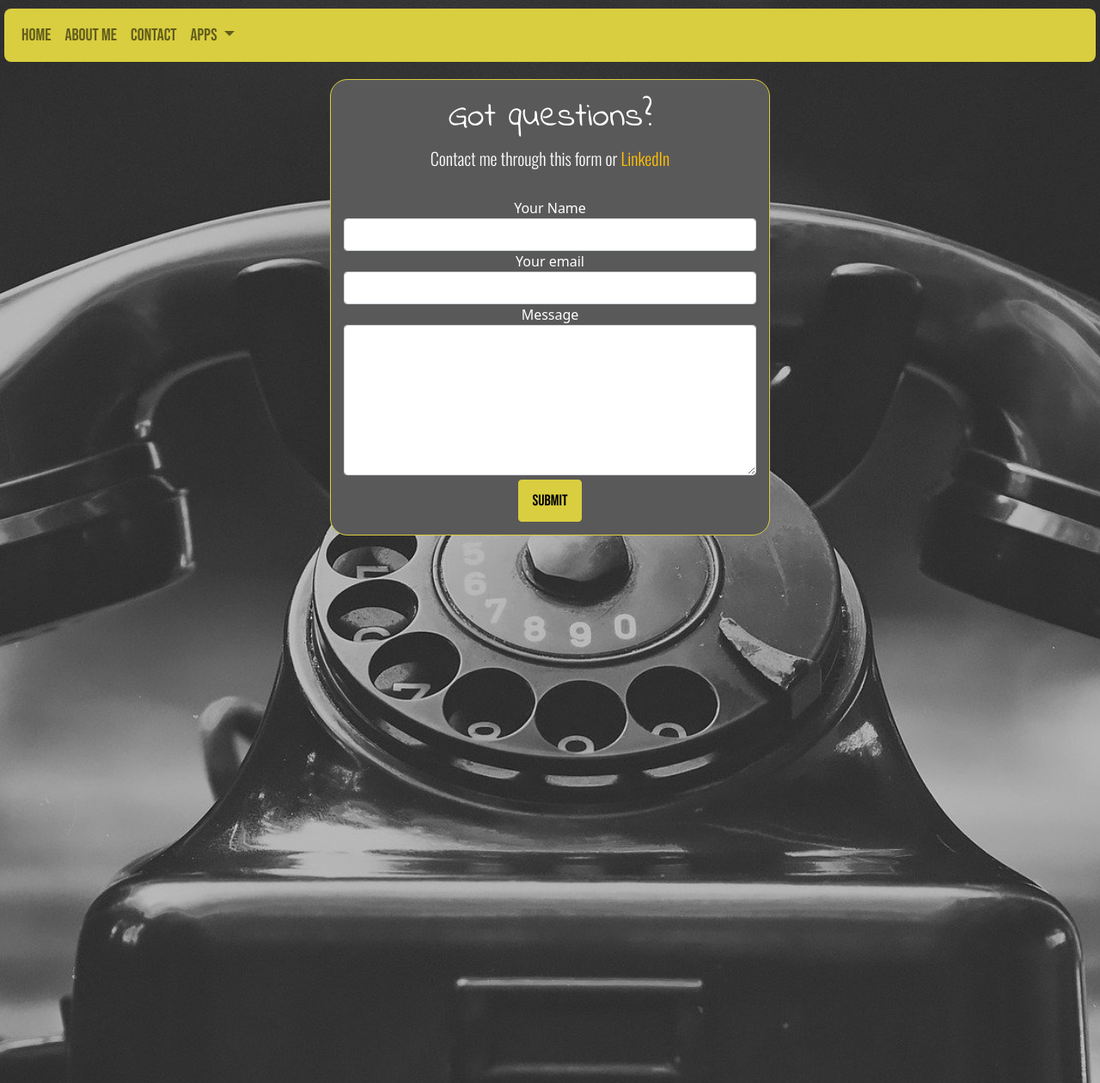
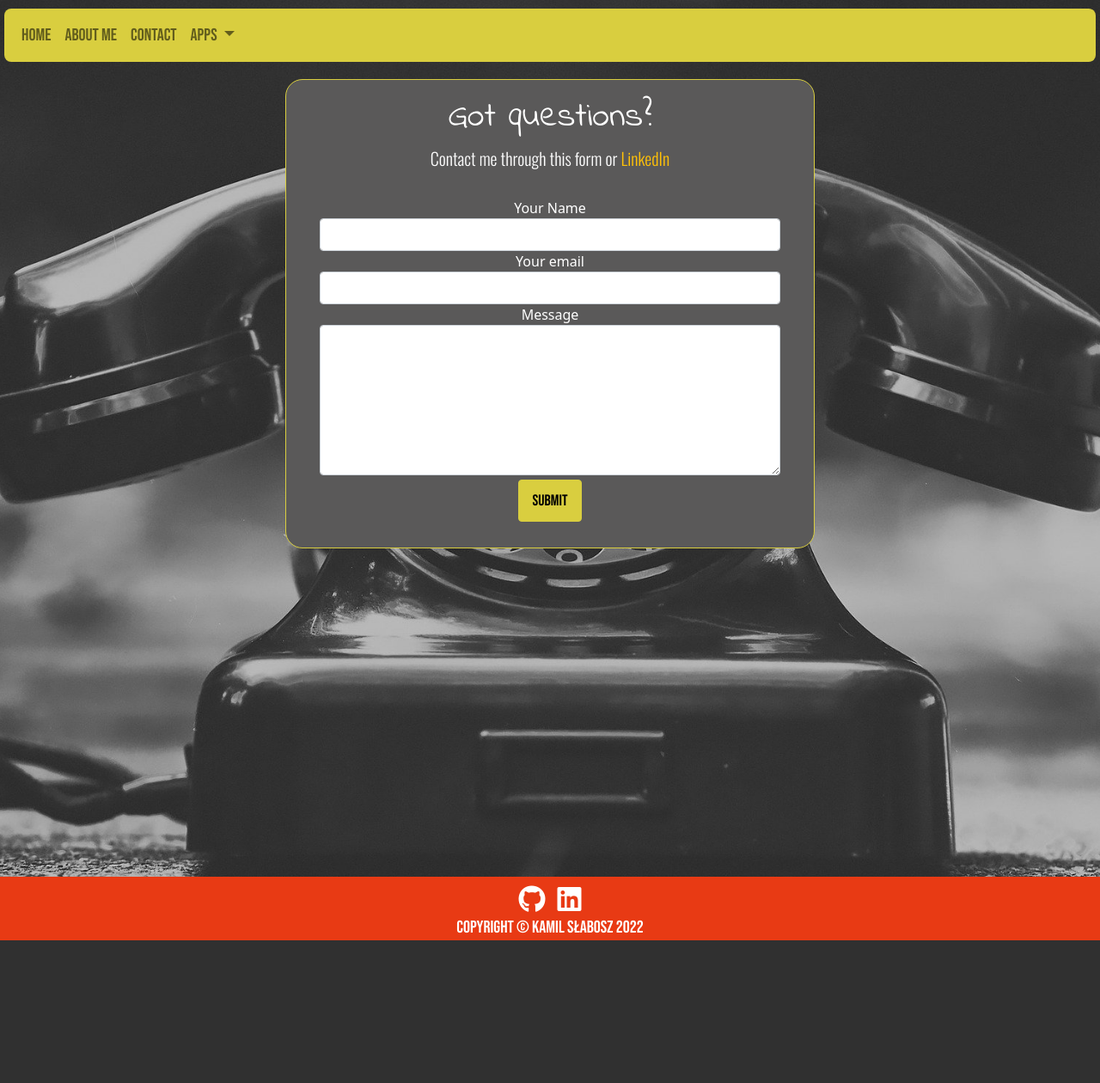
Before and after one commit to kamilslabosz/Tabletop-Group, a Flask app: page /contact-me in a window 1280 px wide. Shown: the top 1260 px of the page at 86% size. After the commit the page ends 1094 px from the top, so only its background shows below. Run offline with Flask 2, Linux system fonts and the light colour scheme; some libraries are stand-ins or nearby versions.

Commit message:
Small design changes css changes picture resizing

```diff
--- a/main.py
+++ b/main.py
@@ -19,7 +19,7 @@ app.config["SESSION_TYPE"] = "filesystem"
 Session(app)
 Bootstrap(app)
 
-# app.config['SQLALCHEMY_DATABASE_URI'] = 'sqlite:///cafes.db'
+# app.config['SQLALCHEMY_DATABASE_URI'] = 'sqlite:///users.db'
 # app.config['SQLALCHEMY_TRACK_MODIFICATIONS'] = False
 # db = SQLAlchemy(app)
 load_dotenv()
--- a/static/css/styles.css
+++ b/static/css/styles.css
@@ -110,6 +110,10 @@ a:hover {
     border: 1px solid transparent;
     border-radius: 20px;
     border-color: #D9CE3F;
+}
+
+.space-below-container {
+    margin-bottom: 62%;
 }
 
 .heading-text {
@@ -287,3 +291,7 @@ a:hover {
     font-size: 3.25vmin;
     font-weight: 300;
 }
+
+.no-margin {
+    margin: 0;
+}
--- a/templates/about.html
+++ b/templates/about.html
@@ -4,7 +4,7 @@
 
     <div class="container text-center space-above" id="about-container">
         <h1 class="header-text">My name is Kamil</h1>
-        <img class="rounded-pic" src="{{ url_for('static', filename='img/me.jpg')}}" alt="my_pic">
+        <img class="rounded-pic" src="{{ url_for('static', filename='img/me.jpeg')}}" alt="my_pic">
         <br>
         <p class="about-text text-margin" >I am a self-taught python developer. On this website I uploaded some apps that I use mostly in my hobbies. Most of the images used on this site come from Pixabay. Some are photos I took myself.</p>
         <div class="row skills-l align-middle">
--- a/templates/contact.html
+++ b/templates/contact.html
@@ -3,8 +3,10 @@
 {% include "header.html" %}
 <div class="background" style="background-image: url({{ url_for('static', filename='img/contact-me-bg.jpg')}})">
 {% include "navbar.html" %}
-
-    <div class="container-center text-center space-above">
+    <div class="row no-margin">
+        <div class="col-1 col-lg-3"></div>
+        <div class="col-10 col-lg-6">
+            <div class="container text-center space-below-container space-above">
                 {% if sent %}
                 <h1 class="header-text">Message sent!</h1>
                 {% else %}
@@ -16,6 +18,9 @@
 
                 {% endif %}
             </div>
+        </div>
+        <div class="col-1 col-lg-3"></div>
+    </div>
 
 {% include 'footer.html'%}
 </div>
--- a/templates/index.html
+++ b/templates/index.html
@@ -8,7 +8,7 @@
         <hr class="my-4">
         <div class="row">
             <div class="col-lg-4 col-6">
-                <a class="btn home-btn" style="background-image: url({{ url_for('static', filename='img/root-bg.jpg')}})" href="{{ url_for('root_faction_assigner') }}" role="button"> </a>
+                <a class="btn home-btn" style="background-image: url({{ url_for('static', filename='img/root-bg.jpeg')}})" href="{{ url_for('root_faction_assigner') }}" role="button"> </a>
             </div>
             <div class="col-lg-4 col-6">
             <a class="btn home-btn" style="background-image: url({{ url_for('static', filename='img/ttrpg-bg.jpg')}})" href="{{url_for('ttrpg_campaing_trakcer')}}" role="button"> </a>
@@ -23,7 +23,7 @@
                 <a class="btn home-btn" style="background-image: url({{ url_for('static', filename='img/contact-me-bg.jpg')}})" href="{{ url_for('contact_me') }}" role="button"> </a>
             </div>
             <div class="col-lg-4 col-6">
-            <a class="btn home-btn" style="background-image: url({{ url_for('static', filename='img/me.jpg')}})" href="{{ url_for('about') }}" role="button"> </a>
+            <a class="btn home-btn" style="background-image: url({{ url_for('static', filename='img/me.jpeg')}})" href="{{ url_for('about') }}" role="button"> </a>
             </div>
         </div>
 
--- a/templates/root_players.html
+++ b/templates/root_players.html
@@ -1,7 +1,7 @@
 {% import "bootstrap/wtf.html" as wtf %}
 
 {% include "header.html" %}
-<div class="background" style="background-image: url({{ url_for('static', filename='img/root-bg.jpg')}})">
+<div class="background" style="background-image: url({{ url_for('static', filename='img/root-bg.jpeg')}})">
 {% include "navbar.html" %}
 
 <div class="container-center">
```
Also changed, not shown: templates/root.html (+5 -2 lines), static/img/me.jpg (deleted). Lines whose indentation alone changed are shown as unchanged.
